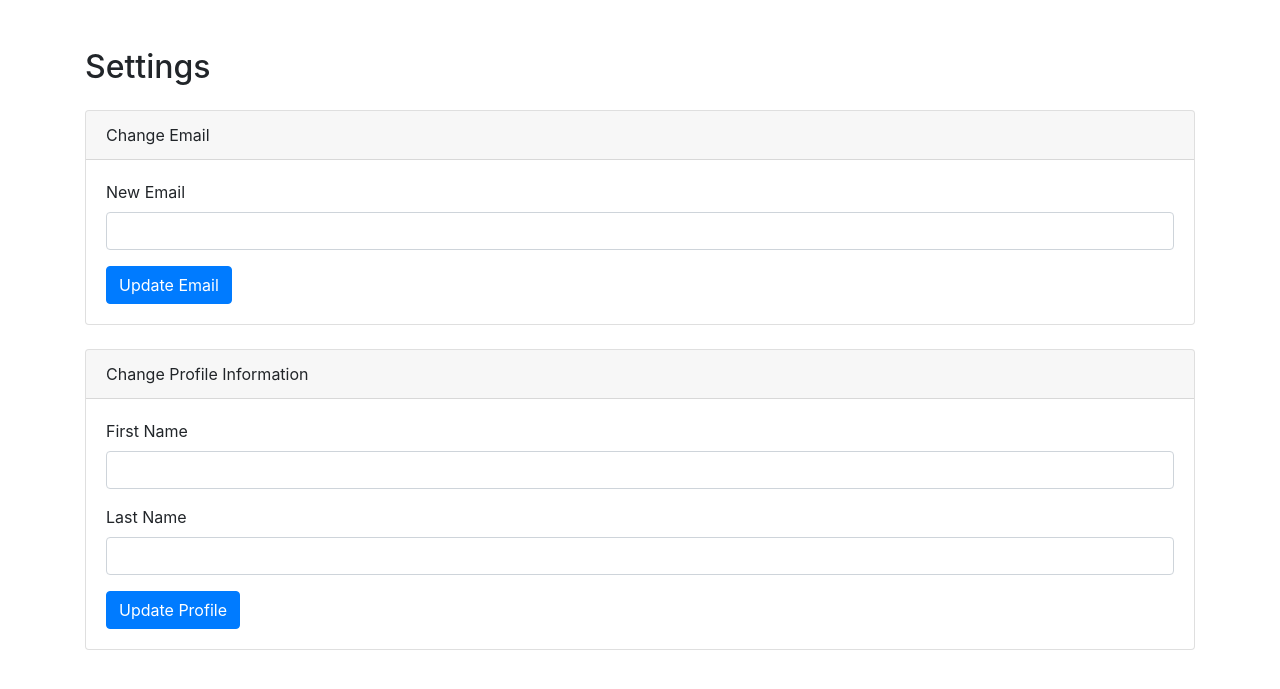
After one commit to joelobros23/activity, a PHP site: page /settings.php in a window 1280 px wide. The commit adds this page. Shown: the top 689 px of the page. Run offline with PHP 8.4, Linux system fonts and the light colour scheme.

Commit message:
creating settings page

```diff
--- a/frontend/index.php
+++ b/frontend/index.php
@@ -34,10 +34,10 @@ $stmt->close();
         <div class="collapse navbar-collapse" id="navbarNav">
             <ul class="navbar-nav ml-auto">
                 <li class="nav-item">
-                    <a class="nav-link" href="#">Home</a>
+                    <a class="nav-link" href="index.php">Home</a>
                 </li>
                 <li class="nav-item">
-                    <a class="nav-link" href="#">Settings</a>
+                    <a class="nav-link" href="settings.php">Settings</a>
                 </li>
             </ul>
         </div>
--- /dev/null
+++ b/frontend/settings.php
@@ -0,0 +1,51 @@
+<!-- settings.php -->
+<!DOCTYPE html>
+<html lang="en">
+<head>
+    <meta charset="UTF-8">
+    <meta name="viewport" content="width=device-width, initial-scale=1.0">
+    <title>Settings</title>
+    <link rel="stylesheet" href="https://maxcdn.bootstrapcdn.com/bootstrap/4.0.0/css/bootstrap.min.css">
+</head>
+<body>
+    <div class="container mt-5">
+        <h2>Settings</h2>
+
+        <!-- Change Email Form -->
+        <div class="card mt-4">
+            <div class="card-header">
+                Change Email
+            </div>
+            <div class="card-body">
+                <form action="update_email.php" method="POST">
+                    <div class="form-group">
+                        <label for="new_email">New Email</label>
+                        <input type="email" class="form-control" id="new_email" name="new_email" required>
+                    </div>
+                    <button type="submit" class="btn btn-primary">Update Email</button>
+                </form>
+            </div>
+        </div>
+
+        <!-- Change Profile Information Form -->
+        <div class="card mt-4">
+            <div class="card-header">
+                Change Profile Information
+            </div>
+            <div class="card-body">
+                <form action="update_profile.php" method="POST">
+                    <div class="form-group">
+                        <label for="new_firstname">First Name</label>
+                        <input type="text" class="form-control" id="new_firstname" name="new_firstname" required>
+                    </div>
+                    <div class="form-group">
+                        <label for="new_lastname">Last Name</label>
+                        <input type="text" class="form-control" id="new_lastname" name="new_lastname" required>
+                    </div>
+                    <button type="submit" class="btn btn-primary">Update Profile</button>
+                </form>
+            </div>
+        </div>
+    </div>
+</body>
+</html>
```
